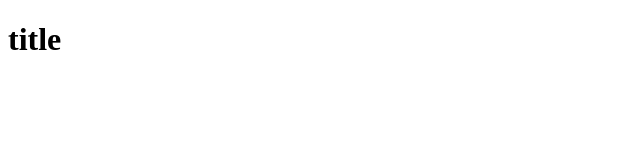
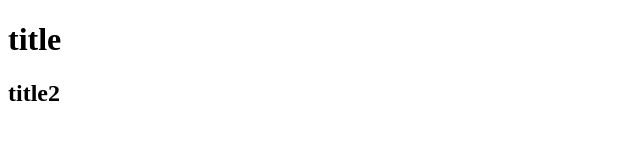
Before and after one commit to AbdurahmanBorov/test, a plain HTML site: page index.html in a window 1280 px wide. Shown: the full height of the page, 0-640 px from the left. Drawn offline with Linux system fonts and the light colour scheme.

Commit message:
add title2

```diff
--- a/index.html
+++ b/index.html
@@ -8,5 +8,6 @@
 </head>
 <body>
     <h1>title</h1>
+    <h2>title2</h2>
 </body>
 </html>
```
